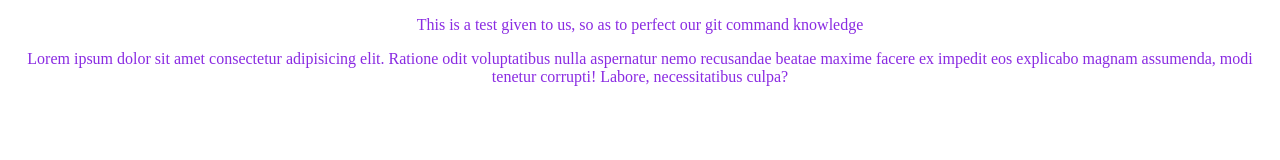
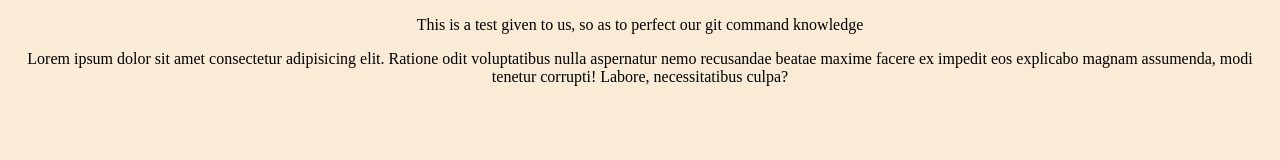
Before and after one commit to Rthonjayjay/Test, a plain HTML site: page index.html in a window 1280 px wide. Drawn offline with Linux system fonts and the light colour scheme.

Commit message:
change text color

```diff
--- a/CSS/style.css
+++ b/CSS/style.css
@@ -1,4 +1,5 @@
 body{
-    color: blueviolet;
+    color:black;
     text-align: center;
+    background-color: antiquewhite;
 }
```
